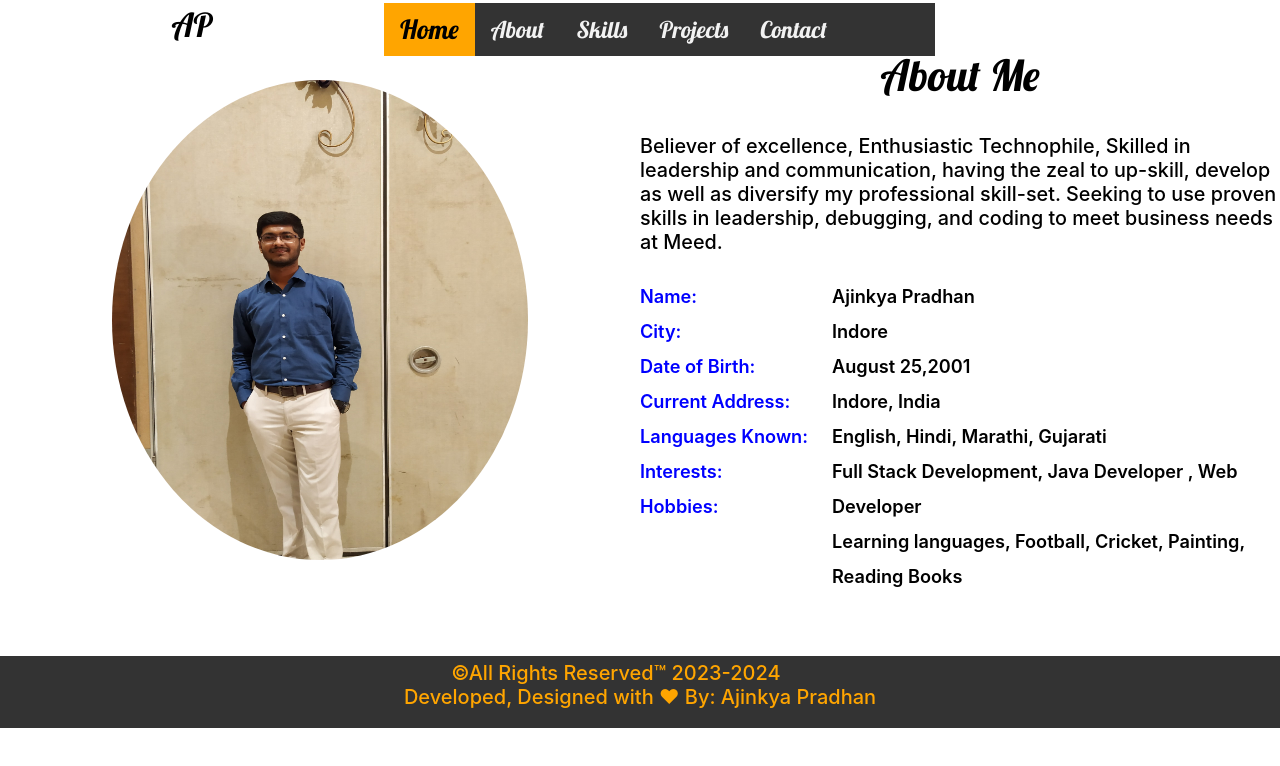
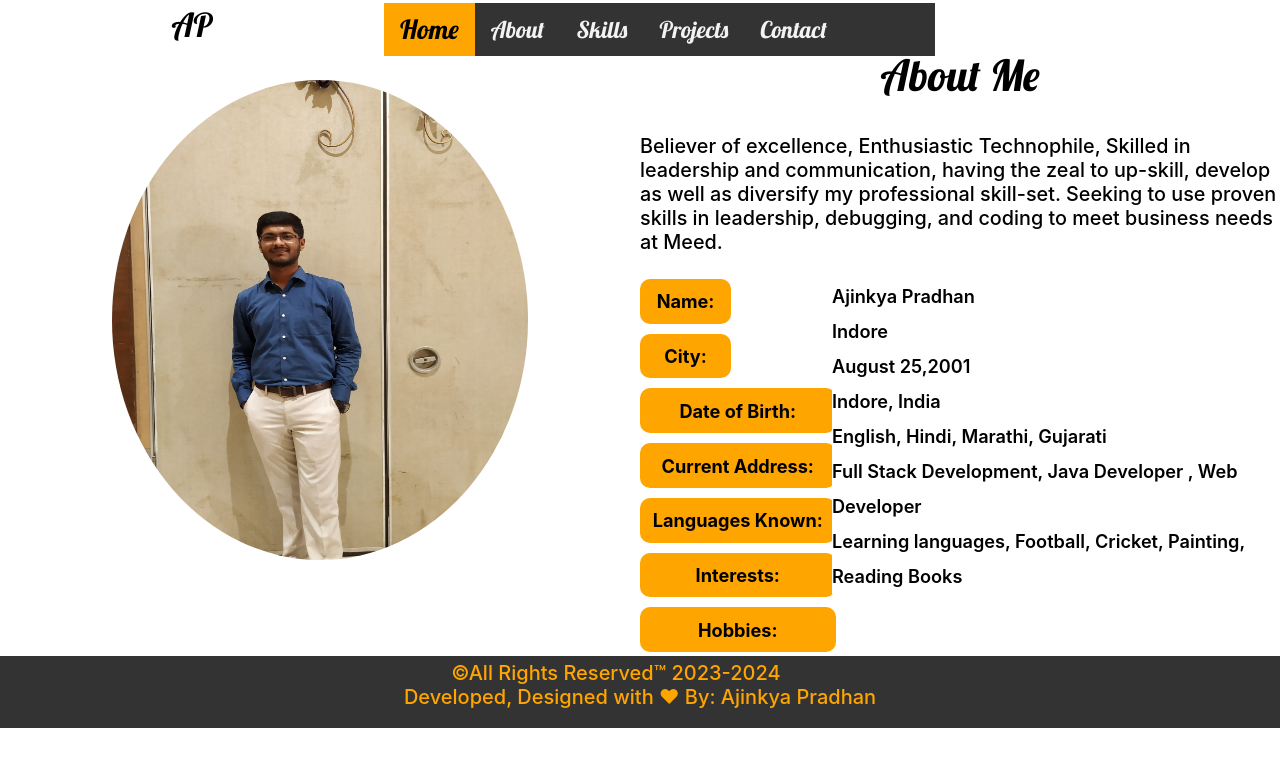
Before and after one commit to AjinkyaPradhan1/portfolio-website-ap, a React (Create React App) app: page /about in a window 1280 px wide. Shown: the top 766 px of the page. Built offline with nearby package versions, Linux system fonts and the light colour scheme.

Commit message:
about title head section

```diff
--- a/src/components/About.js
+++ b/src/components/About.js
@@ -30,23 +30,37 @@ function About() {
               <div className="key_value">
                 <div className="title">
                   <div className="title_contents">
-                    Name: <div className="title_contents_name">Ajinkya Pradhan</div><br></br>
-                    City: <div className="title_contents_city">Indore</div><br></br>
-                    Date of Birth:<div className="title_contents_dob">August 25,2001</div><br></br>
-                    Current Address:<div className="title_contents_ca">Indore, India</div><br></br>
-                    Languages Known:<div className="title_contents_langKnown">English, Hindi, Marathi, Gujarati</div><br></br>
-                    Interests:<div className="title_contents_interest">Full Stack Development, Java Developer , Web Developer</div><br></br>
-                    Hobbies:<div className="title_contents_hobbies">Learning languages, Football, Cricket, Painting, Reading Books</div><br></br>
+
+                    <div className="title_contents_nameHead">Name:</div><br/>
+                    <div className="title_contents_name">Ajinkya Pradhan</div>
+
+                    <div className="title_contents_cityHead">City: </div><br/>
+                    <div className="title_contents_city">Indore</div>
+
+                    <div className="title_contents_dobHead">Date of Birth:</div><br/>
+                    <div className="title_contents_dob">August 25,2001</div>
+
+                    <div className="title_contents_caHead">Current Address:</div><br/>
+                    <div className="title_contents_ca">Indore, India</div>
+
+                    <div className="title_contents_langHead">Languages Known:</div><br/>
+                    <div className="title_contents_langKnown">English, Hindi, Marathi, Gujarati</div>
+
+                    <div className="title_contents_intHead">Interests:</div><br/>
+                    <div className="title_contents_interest">Full Stack Development, Java Developer , Web Developer</div>
+
+                    <div className="title_contents_hobbHead">Hobbies:</div><br/>
+                    <div className="title_contents_hobbies">Learning languages, Football, Cricket, Painting, Reading Books</div>
                   </div>
                 </div>
                 <div className="details">
                   <div className="details_content">
-                    Ajinkya Pradhan <br></br>
-                    Indore<br></br>
-                    August 25,2001<br></br>
-                    Indore, India<br></br>
-                    English, Hindi, Marathi, Gujarati<br></br>
-                    Full Stack Development, Java Developer , Web Developer<br></br>
+                    Ajinkya Pradhan <br/>
+                    Indore<br/>
+                    August 25,2001<br/>
+                    Indore, India<br/>
+                    English, Hindi, Marathi, Gujarati<br/>
+                    Full Stack Development, Java Developer , Web Developer<br/>
                     Learning languages, Football, Cricket, Painting, Reading Books
                   </div>
                 </div>
--- a/src/components/about.css
+++ b/src/components/about.css
@@ -87,10 +87,10 @@
 
 .title{
   display: flex;
-  align-items:  flex-start;
+  justify-content: flex-start;
   width: 30%;
-  height: 100%;
-  background-color: white;
+  height: 120%;
+  background-color: transparent;
   color: black;
   animation: title-in 600ms ease-in-out;
 }
@@ -105,8 +105,9 @@
 }
 .title_contents{
   display: flex;
+  flex-direction: column;
   margin-top: 25px;
-  line-height: 35px;
+  line-height: 10px;
   font-weight: 630;
   font-size: 110%;
   color: blue;
@@ -118,6 +119,36 @@
   visibility: hidden;
   width: 0px;
   height: 0px;
+}
+.title_contents_nameHead,.title_contents_cityHead
+{
+  display: flex;
+  padding: 2px;
+  width: 50%;
+  height: 20%;
+  background-color: orange;
+  border-radius: 10px;
+  color: black;
+  font-weight: 730;
+  align-items: center;
+  justify-content: center;
+
+}
+
+.title_contents_dobHead,.title_contents_caHead,
+.title_contents_langHead,.title_contents_intHead,
+.title_contents_hobbHead{
+  display: flex;
+  padding: 2px;
+  width: 110%;
+  height: 20%;
+  background-color: orange;
+  border-radius: 10px;
+  color: black;
+  font-weight: 730;
+  align-items: center;
+  justify-content: center;
+
 }
 
 .details_content{
@@ -232,7 +263,7 @@
   .title{
     display: flex;
     visibility: visible;
-    margin-top: -20px;
+    margin-top: 10px;
     width: 100%;
     height: max-content;
     background-color: transparent;
```
